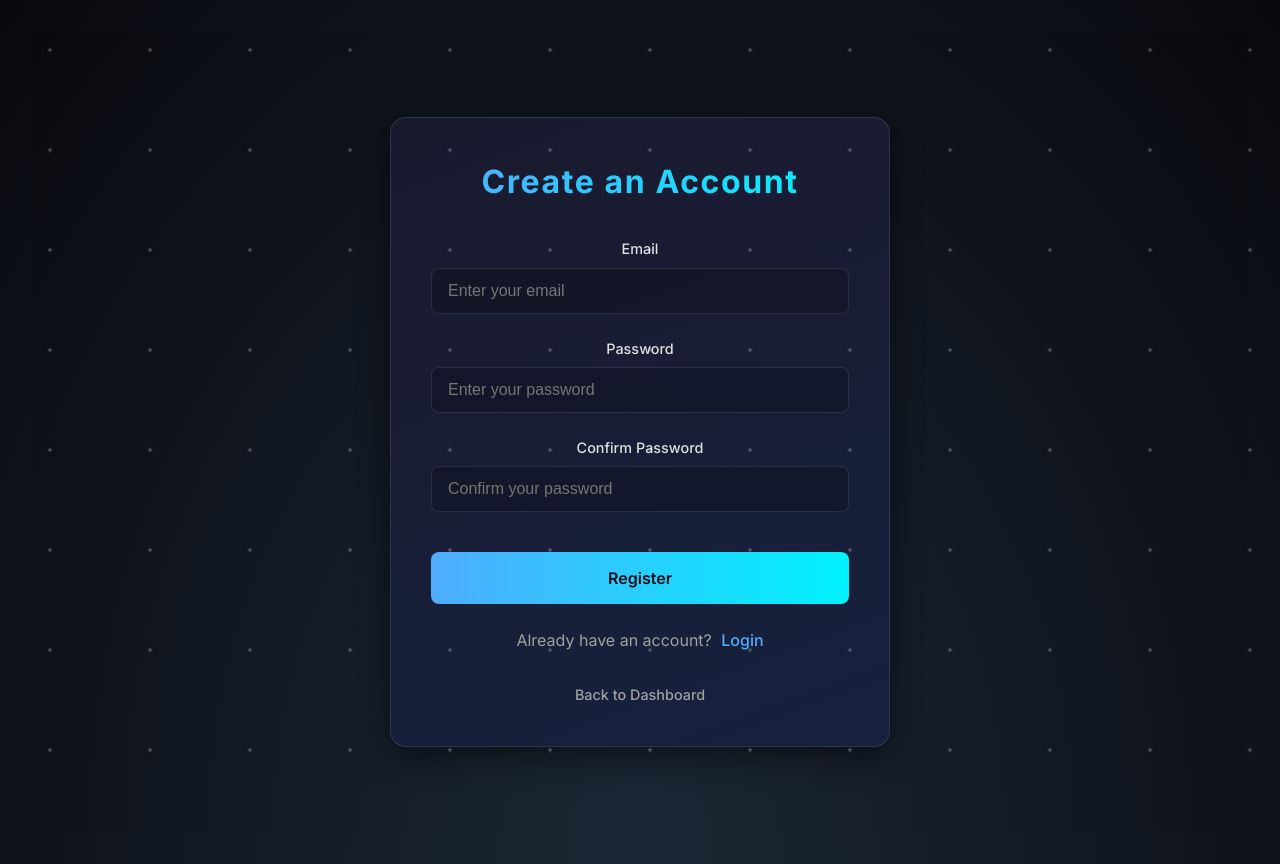
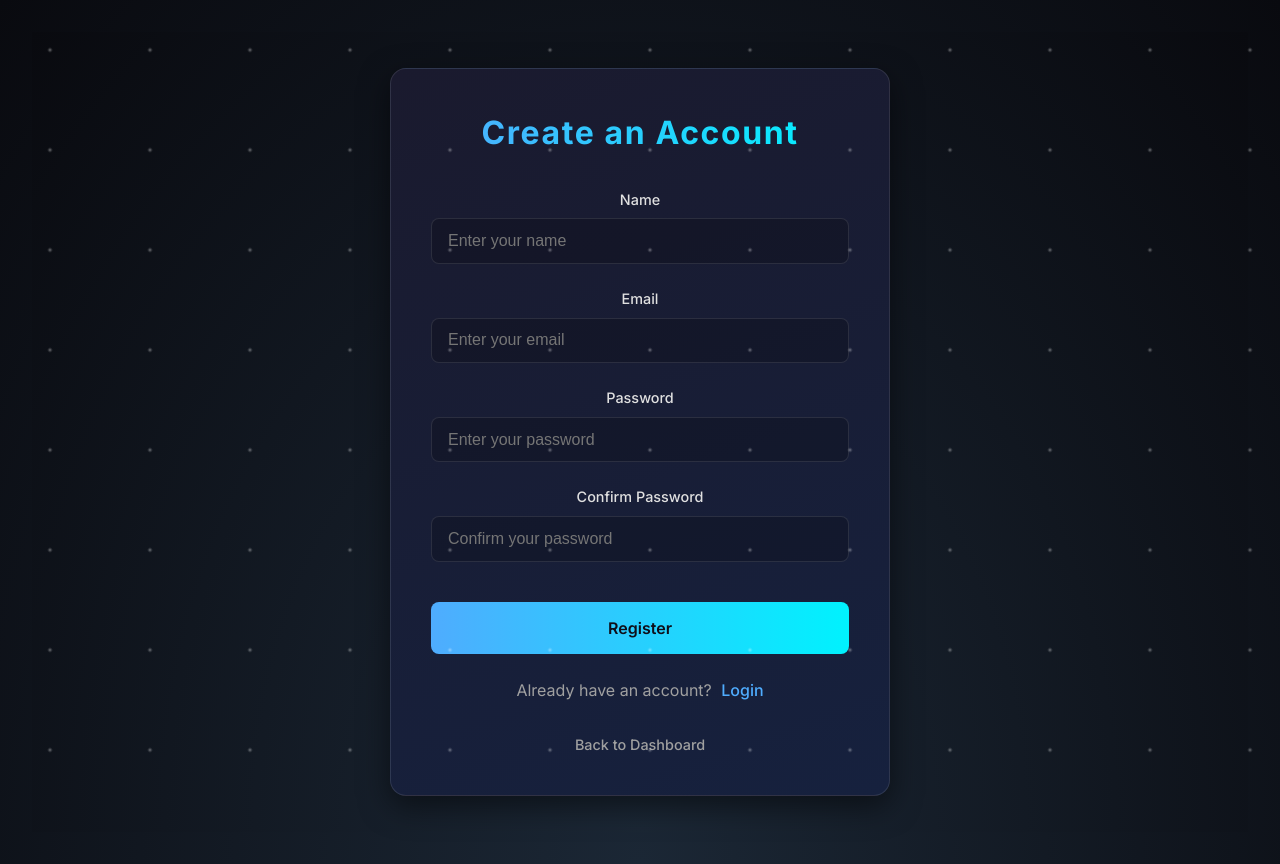
Before and after one commit to tomas-oliveira03/ASM-Frontend, a React (Vite) app in the folder frontend/: page /register in a window 1280 px wide. Built offline with nearby package versions, Linux system fonts and the light colour scheme.

Commit message:
login and register working

```diff
--- a/frontend/src/components/auth/AuthBar.tsx
+++ b/frontend/src/components/auth/AuthBar.tsx
@@ -15,7 +15,7 @@ const AuthBar = () => {
       <div className="auth-container">
         {isAuthenticated ? (
           <div className="user-info">
-            <span className="welcome-text">Welcome, {user?.email}</span>
+            <span className="welcome-text">Welcome, {user?.name || 'User'}</span>
             <motion.button
               onClick={logout}
               className="auth-button logout-button"
--- a/frontend/src/context/AuthContext.tsx
+++ b/frontend/src/context/AuthContext.tsx
@@ -16,7 +16,7 @@ export const AuthProvider = ({ children }: { children: ReactNode }) => {
     isLoading: false
   });
 
-  // Actual login function with API call
+  // Updated login function to handle the new response format
   const login = async (credentials: LoginCredentials) => {
     setAuthState(prev => ({ ...prev, isLoading: true }));
 
@@ -35,7 +35,6 @@ export const AuthProvider = ({ children }: { children: ReactNode }) => {
       const data = await response.json();
 
       if (!response.ok) {
-        // Handle API error with the exact error message from the server
         setAuthState(prev => ({ ...prev, isLoading: false }));
         return {
           success: false,
@@ -43,11 +42,11 @@ export const AuthProvider = ({ children }: { children: ReactNode }) => {
         };
       }
 
-      // Success case
+      // Parse user from the new response format
       const user: User = {
-        id: data.id || data._id || 'unknown', // Adapt to your backend's response format
-        email: credentials.email,
-        // Add any other user properties from the response
+        id: data.user?.id || 'unknown',
+        name: data.user?.name || '',
+        email: credentials.email
       };
 
       setAuthState({
@@ -70,12 +69,11 @@ export const AuthProvider = ({ children }: { children: ReactNode }) => {
     }
   };
 
-  // Actual register function with API call
+  // Updated register function to include name and handle the new response format
   const register = async (credentials: RegisterCredentials) => {
     setAuthState(prev => ({ ...prev, isLoading: true }));
 
     try {
-      // First check if passwords match on client side
       if (credentials.password !== credentials.confirmPassword) {
         setAuthState(prev => ({ ...prev, isLoading: false }));
         return {
@@ -90,6 +88,7 @@ export const AuthProvider = ({ children }: { children: ReactNode }) => {
           'Content-Type': 'application/json',
         },
         body: JSON.stringify({
+          name: credentials.name, // Include name in request
           email: credentials.email,
           password: credentials.password
         })
@@ -98,7 +97,6 @@ export const AuthProvider = ({ children }: { children: ReactNode }) => {
       const data = await response.json();
 
       if (!response.ok) {
-        // Handle API error with the exact error message from the server
         setAuthState(prev => ({ ...prev, isLoading: false }));
         return {
           success: false,
@@ -106,11 +104,11 @@ export const AuthProvider = ({ children }: { children: ReactNode }) => {
         };
       }
 
-      // Success case
+      // Parse user from the new response format
       const user: User = {
-        id: data.id || data._id || 'unknown', // Adapt to your backend's response format
-        email: credentials.email,
-        // Add any other user properties from the response
+        id: data.user?.id || 'unknown',
+        name: data.user?.name || credentials.name, // Use response name or fallback to provided name
+        email: credentials.email
       };
 
       setAuthState({
--- a/frontend/src/pages/RegisterPage.tsx
+++ b/frontend/src/pages/RegisterPage.tsx
@@ -4,6 +4,7 @@ import { useAuth } from '../context/AuthContext';
 import { motion, AnimatePresence } from 'framer-motion';
 
 const RegisterPage = () => {
+  const [name, setName] = useState(''); // Add name state
   const [email, setEmail] = useState('');
   const [password, setPassword] = useState('');
   const [confirmPassword, setConfirmPassword] = useState('');
@@ -17,7 +18,7 @@ const RegisterPage = () => {
     setError('');
     setShowErrorPopup(false);
 
-    if (!email || !password || !confirmPassword) {
+    if (!name || !email || !password || !confirmPassword) {
       setError('Please fill in all fields');
       setShowErrorPopup(true);
       return;
@@ -29,7 +30,7 @@ const RegisterPage = () => {
       return;
     }
 
-    const result = await register({ email, password, confirmPassword });
+    const result = await register({ name, email, password, confirmPassword });
     if (result.success) {
       navigate('/');
     } else {
@@ -53,6 +54,18 @@ const RegisterPage = () => {
         <h2>Create an Account</h2>
 
         <form onSubmit={handleSubmit} className="auth-form">
+          <div className="form-group">
+            <label htmlFor="name">Name</label>
+            <input
+              type="text"
+              id="name"
+              value={name}
+              onChange={(e) => setName(e.target.value)}
+              placeholder="Enter your name"
+              required
+            />
+          </div>
+
           <div className="form-group">
             <label htmlFor="email">Email</label>
             <input
--- a/frontend/src/types/auth.ts
+++ b/frontend/src/types/auth.ts
@@ -1,7 +1,7 @@
 export interface User {
   id: string;
   email: string;
-  // Add additional fields that your backend returns
+  name: string;
 }
 
 export interface AuthState {
@@ -17,6 +17,7 @@ export interface LoginCredentials {
 
 export interface RegisterCredentials extends LoginCredentials {
   confirmPassword: string;
+  name: string;
 }
 
 export interface AuthResponse {
```
